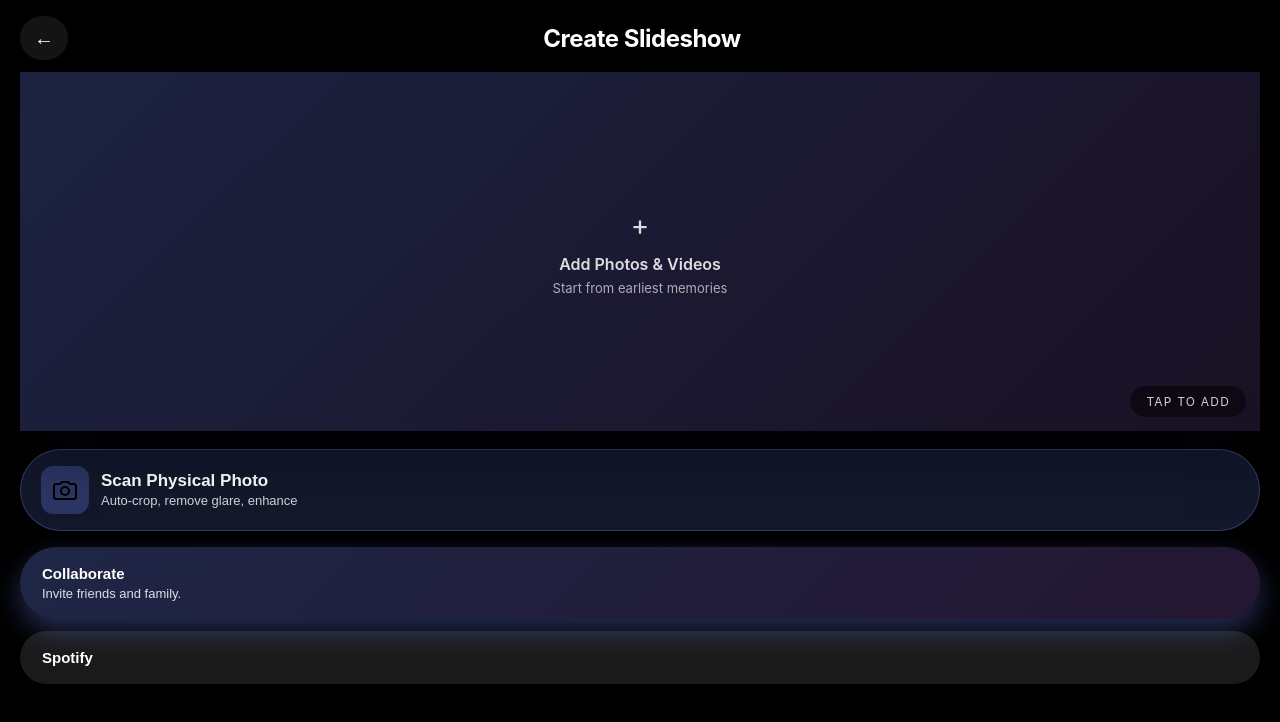
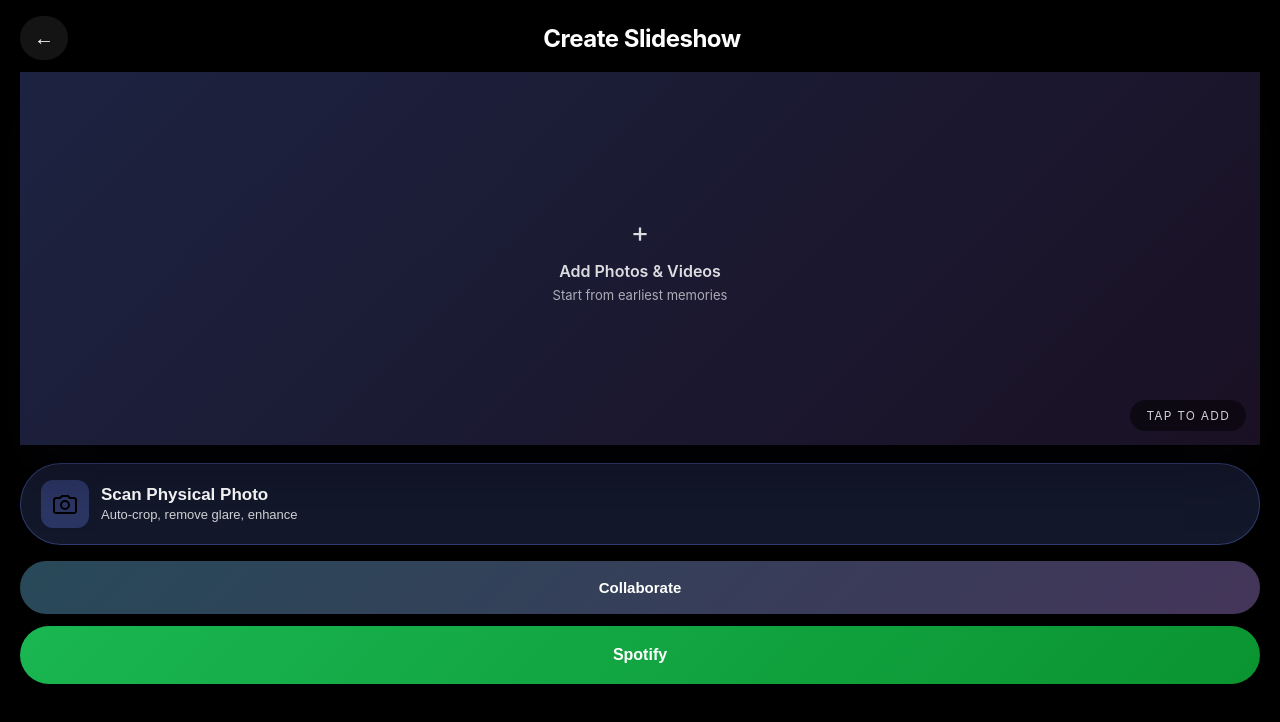
Before and after one commit to dashqrcodes/DASH, a Next.js app: page /slideshow in a window 1280 px wide. Shown: the top 722 px of the page. Built offline with nearby package versions, Linux system fonts and the light colour scheme.

Commit message:
Refine slideshow CTA styling

```diff
--- a/src/pages/slideshow.tsx
+++ b/src/pages/slideshow.tsx
@@ -1047,18 +1047,15 @@
               border: 'none',
               borderRadius: '9999px',
               padding: '18px 22px',
-              background: 'linear-gradient(135deg, rgba(102,126,234,0.3) 0%, rgba(118,75,162,0.3) 100%)',
+              background: 'linear-gradient(135deg, rgba(114,210,255,0.35) 0%, rgba(193,152,255,0.35) 100%)',
               color: 'white',
-              textAlign: 'left',
-              display: 'flex',
-              flexDirection: 'column',
-              gap: '4px',
-              cursor: 'pointer',
-              boxShadow: '0 12px 28px rgba(102,126,234,0.35)'
+              textAlign: 'center',
+              fontSize: '15px',
+              fontWeight: 600,
+              cursor: 'pointer'
             }}
           >
-            <span style={{ fontSize: '15px', fontWeight: 600 }}>{t.inviteCollaborators}</span>
-            <span style={{ fontSize: '13px', opacity: 0.85 }}>{t.inviteSubtitle}</span>
+            {t.inviteCollaborators}
           </button>
 
           <button
@@ -1066,17 +1063,16 @@
             style={{
               border: 'none',
               borderRadius: '9999px',
-              padding: '18px 22px',
-              background: 'rgba(255,255,255,0.1)',
+              padding: '20px 22px',
+              background: 'linear-gradient(135deg, rgba(30,214,96,0.85) 0%, rgba(12,174,57,0.85) 100%)',
               color: 'white',
-              textAlign: 'left',
-              display: 'flex',
-              flexDirection: 'column',
-              gap: '4px',
+              textAlign: 'center',
+              fontSize: '16px',
+              fontWeight: 700,
               cursor: 'pointer'
             }}
           >
-            <span style={{ fontSize: '15px', fontWeight: 700 }}>{t.connectSpotify}</span>
+            {t.connectSpotify}
           </button>
         </div>
 
```
